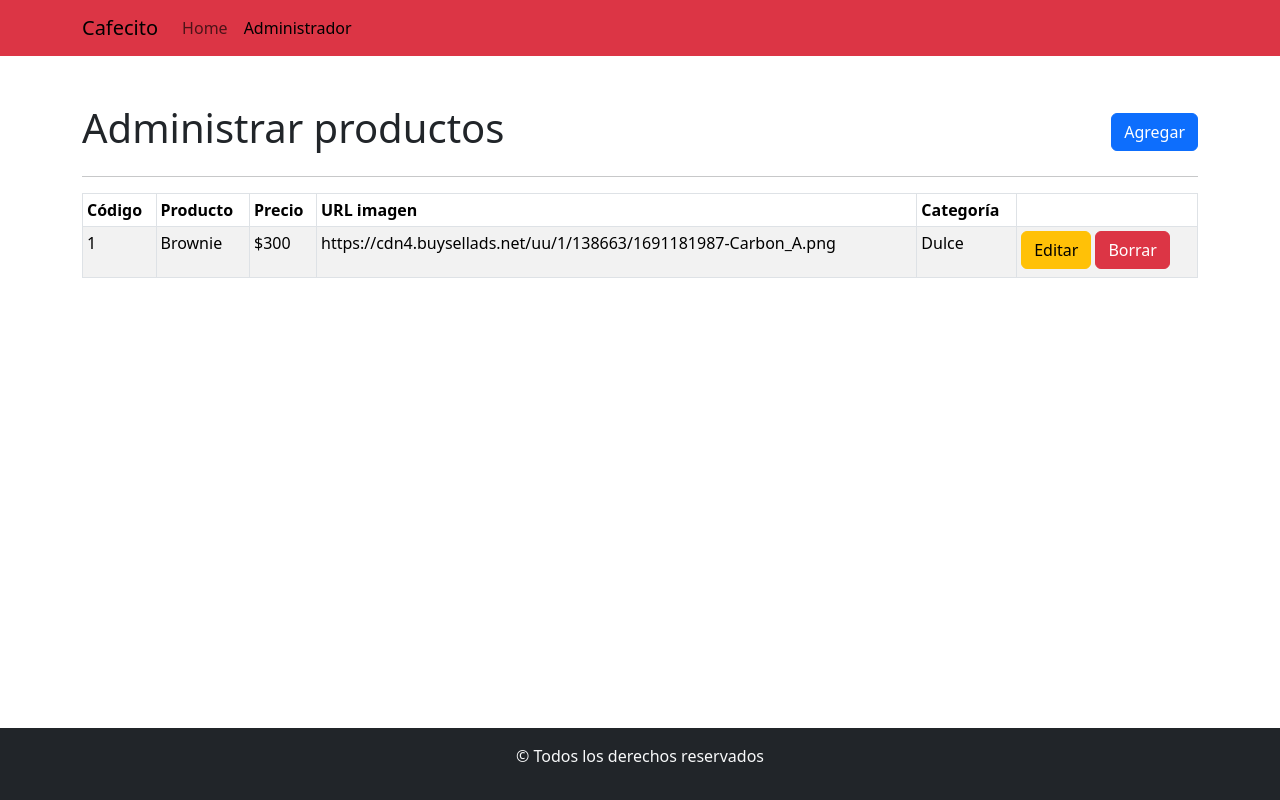
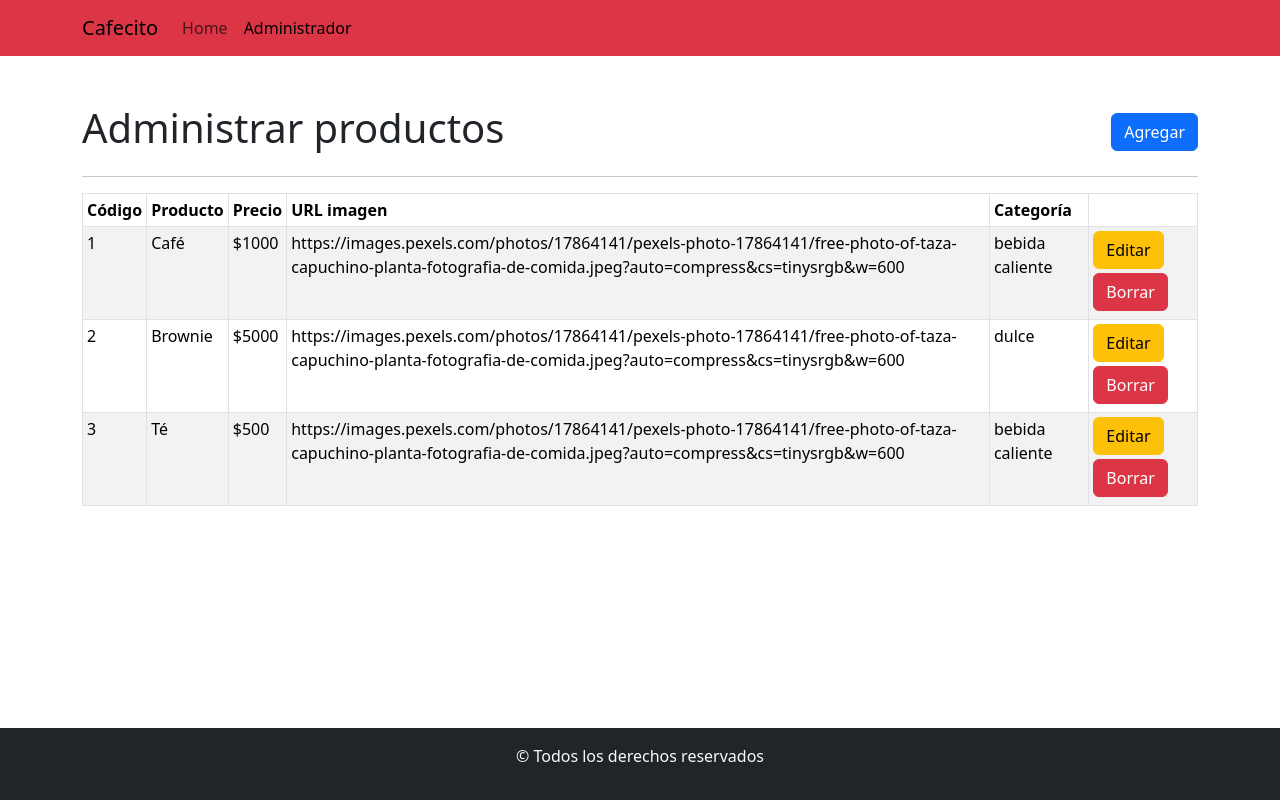
Before and after one commit to Goddzy/Cafecito, a React (Create React App) app: page /administrar in a window 1280 px wide. Built offline with nearby package versions, Linux system fonts and the light colour scheme; data requests are answered from the project's data file.

Commit message:
los productos de la api los obtengo y muestro en la tabla

```diff
--- /dev/null
+++ b/src/components/helpers/queries.js
@@ -0,0 +1,14 @@
+const URL = process.env.REACT_APP_API_CAFECITO;
+
+export const consultarAPI = async()=>{
+  //peticion para obtener todos los productos
+  try{
+    const respuesta = await fetch(URL);
+    const listaProductos = await respuesta.json();
+    return listaProductos;
+
+  }catch(error){
+    console.log(error);
+    return false;
+  }
+}
--- a/src/components/views/Administrador.jsx
+++ b/src/components/views/Administrador.jsx
@@ -1,9 +1,22 @@
-import React from "react";
+import React, { useState } from "react";
 import { Container, Table } from "react-bootstrap";
 import { Link } from "react-router-dom";
 import ItemProducto from "./producto/ItemProducto";
+import { useEffect } from "react";
+import { consultarAPI } from "../helpers/queries";
 
 const Administrador = () => {
+  const [productos, setProductos] = useState([]);
+
+  useEffect(() => {
+    return () => {
+      consultarAPI().then((respuesta)=>{
+        setProductos(respuesta);
+
+      })
+    };
+  }, []);
+
   return (
     <Container className="mainSection">
       <article className="d-flex justify-content-between align-items-center">
@@ -25,7 +38,7 @@ const Administrador = () => {
           </tr>
         </thead>
         <tbody>
-          <ItemProducto></ItemProducto>
+          {productos.map((producto)=><ItemProducto producto={producto} key={producto.id}></ItemProducto>)}
         </tbody>
       </Table>
     </Container>
--- a/src/components/views/producto/ItemProducto.jsx
+++ b/src/components/views/producto/ItemProducto.jsx
@@ -1,15 +1,15 @@
 import { Button } from "react-bootstrap";
 import { Link } from "react-router-dom";
 
-const ItemProducto = () => {
+const ItemProducto = ({producto}) => {
   return (
     <>
       <tr>
-        <td>1</td>
-        <td>Brownie </td>
-        <td>$300</td>
-        <td>https://cdn4.buysellads.net/uu/1/138663/1691181987-Carbon_A.png</td>
-        <td>Dulce</td>
+        <td>{producto.id}</td>
+        <td>{producto.nombreProducto}</td>
+        <td>${producto.precio}</td>
+        <td>{producto.imagen}</td>
+        <td>{producto.categoria}</td>
         <td>
           <Link
             to="/administrar/editar/:id"
```
Also changed, not shown: 1 other file (tests, documents, lock files or other folders).
